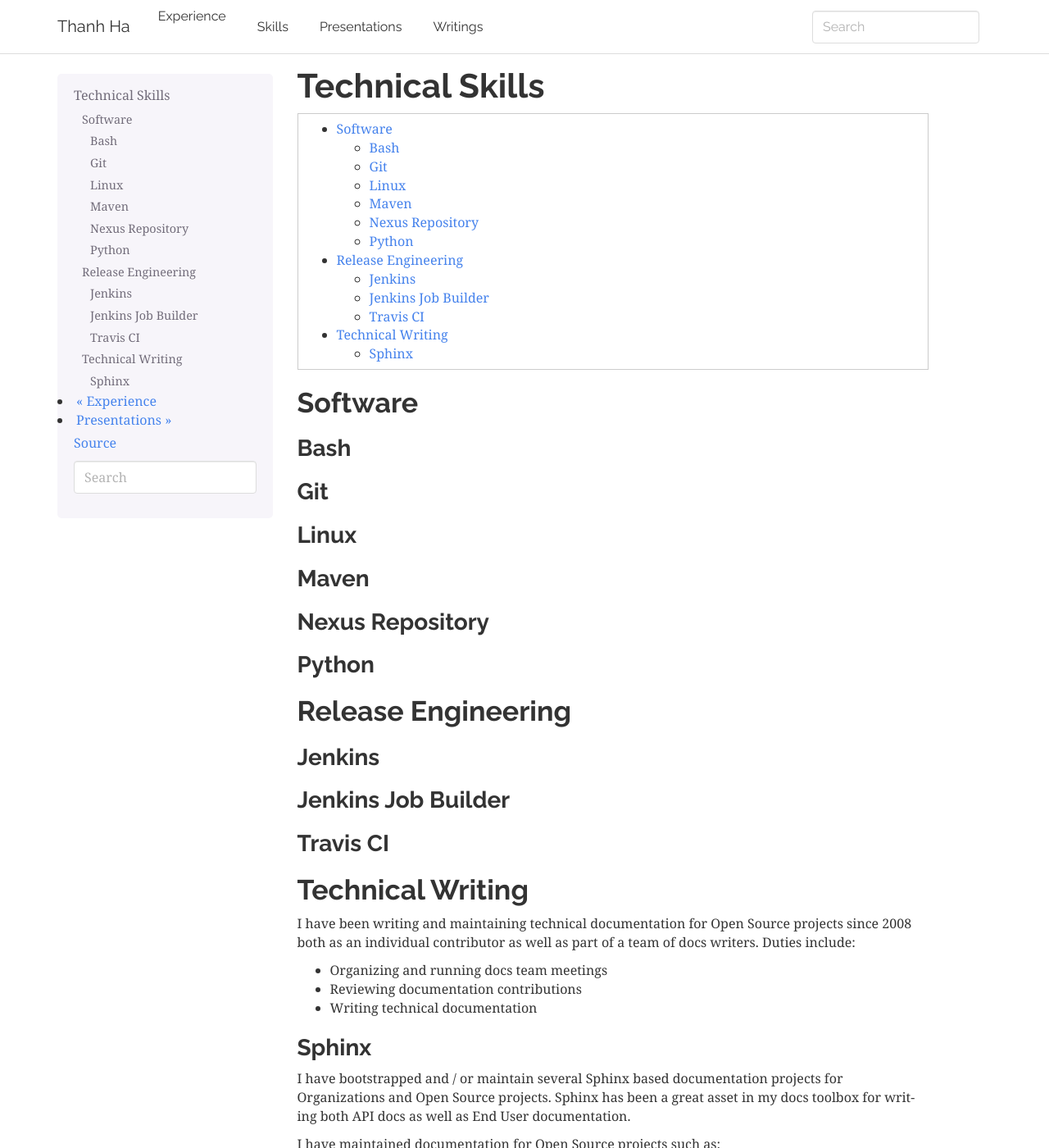
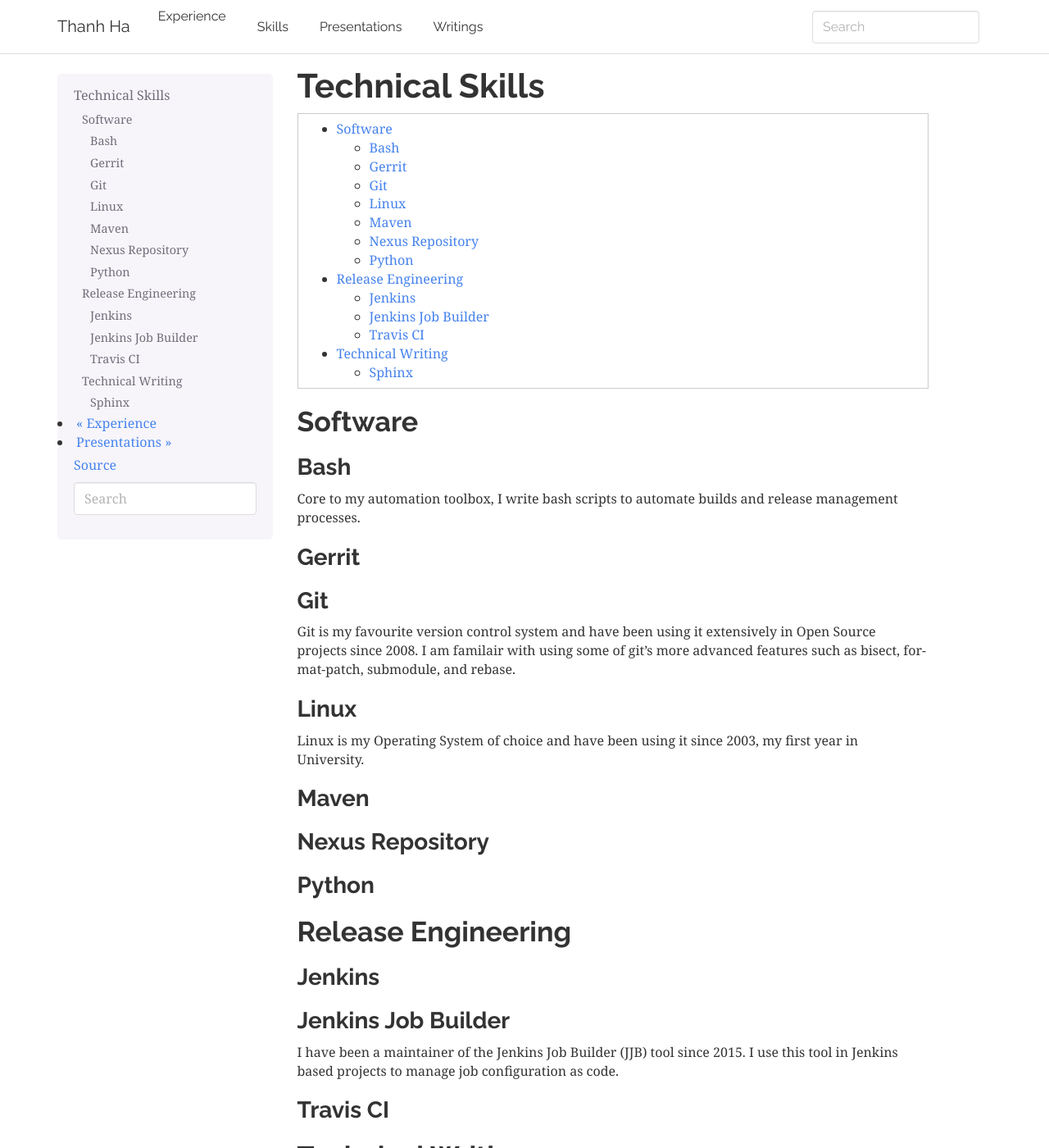
Before and after one commit to zxiiro/zxiiro.github.io, a Sphinx documentation site: the page built from docs/skills.rst, in a window 1280 px wide and 1400 px high. Shown: the whole window at 82% size. Built offline with Sphinx 7.4.7, drawn with Linux system fonts in a browser that asks for light colours.

Commit message:
Update skills page
Signed-off-by: Thanh Ha <zxiiro@linux.com>

```diff
--- a/docs/skills.rst
+++ b/docs/skills.rst
@@ -12,11 +12,24 @@
 Bash
 ----
 
+Core to my automation toolbox, I write bash scripts to automate builds and
+release management processes.
+
+Gerrit
+------
+
 Git
 ---
 
+Git is my favourite version control system and have been using it extensively
+in Open Source projects since 2008. I am familair with using some of git's more
+advanced features such as bisect, format-patch, submodule, and rebase.
+
 Linux
 -----
+
+Linux is my Operating System of choice and have been using it since 2003, my
+first year in University.
 
 Maven
 -----
@@ -36,6 +49,9 @@
 
 Jenkins Job Builder
 -------------------
+
+I have been a maintainer of the Jenkins Job Builder (JJB) tool since 2015. I
+use this tool in Jenkins based projects to manage job configuration as code.
 
 Travis CI
 ---------
```
